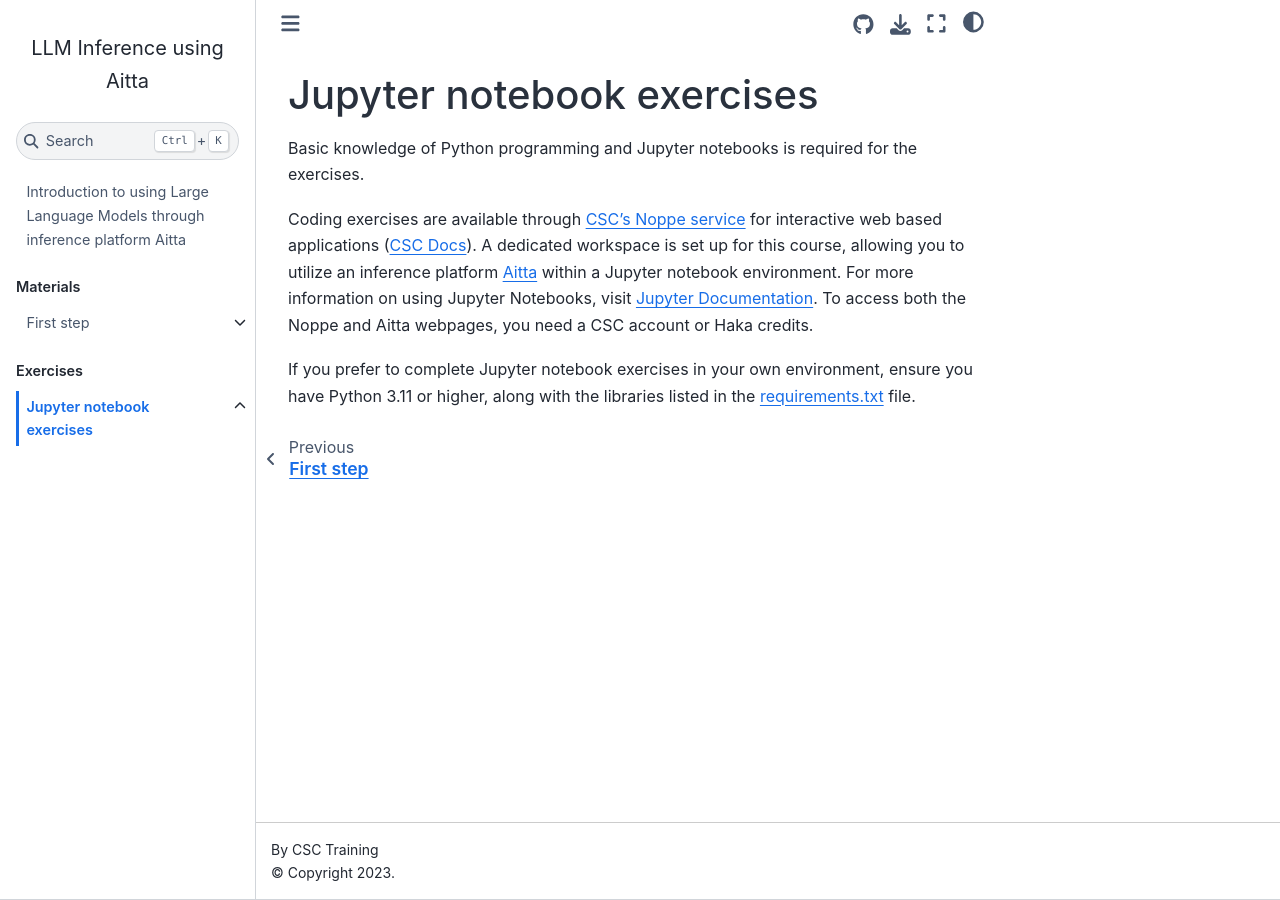
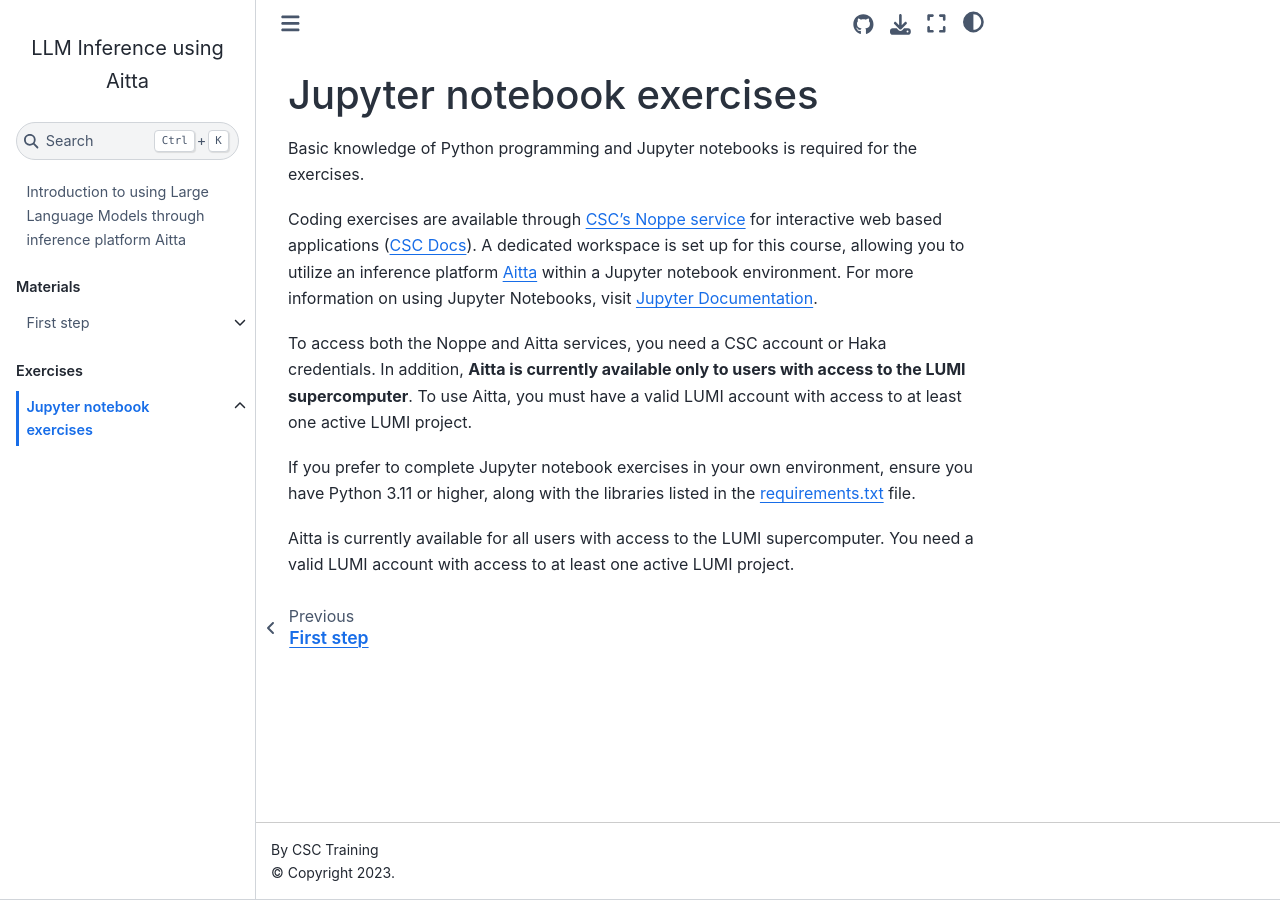
Before and after one commit to lumi-ai-factory/llm-inference-using-aitta, a Jupyter Book: the page built from exercises/README.md, in a window 1280 px wide. Built offline with Jupyter Book 1.0.4 settings and Sphinx 7.4.7 and the Sphinx Book theme 1.1.4, drawn with Linux system fonts in a browser that asks for light colours; pages that are not in the unit, such as notebooks, are missing from menus.

Commit message:
Add information about LUMI project

```diff
--- a/exercises/README.md
+++ b/exercises/README.md
@@ -3,6 +3,10 @@
 
 Basic knowledge of Python programming and Jupyter notebooks is required for the exercises.
 
-Coding exercises are available through [CSC's Noppe service](https://noppe.2.rahtiapp.fi/welcome) for interactive web based applications ([CSC Docs](https://docs.csc.fi/cloud/noppe/)). A dedicated workspace is set up for this course, allowing you to utilize an inference platform [Aitta](https://staging-aitta.2.rahtiapp.fi/) within a Jupyter notebook environment.  For more information on using Jupyter Notebooks, visit [Jupyter Documentation](https://docs.jupyter.org/en/latest/index.html). To access both the Noppe and Aitta webpages, you need a CSC account or Haka credits.
+Coding exercises are available through [CSC's Noppe service](https://noppe.2.rahtiapp.fi/welcome) for interactive web based applications ([CSC Docs](https://docs.csc.fi/cloud/noppe/)). A dedicated workspace is set up for this course, allowing you to utilize an inference platform [Aitta](https://staging-aitta.2.rahtiapp.fi/) within a Jupyter notebook environment.  For more information on using Jupyter Notebooks, visit [Jupyter Documentation](https://docs.jupyter.org/en/latest/index.html).
+
+To access both the Noppe and Aitta services, you need a CSC account or Haka credentials. In addition, **Aitta is currently available only to users with access to the LUMI supercomputer**. To use Aitta, you must have a valid LUMI account with access to at least one active LUMI project.
 
 If you prefer to complete Jupyter notebook exercises in your own environment, ensure you have Python 3.11 or higher, along with the libraries listed in the [requirements.txt](./requirements.txt) file.
+
+Aitta is currently available for all users with access to the LUMI supercomputer. You need a valid LUMI account with access to at least one active LUMI project.
```
Also changed, not shown: 1 other file.
